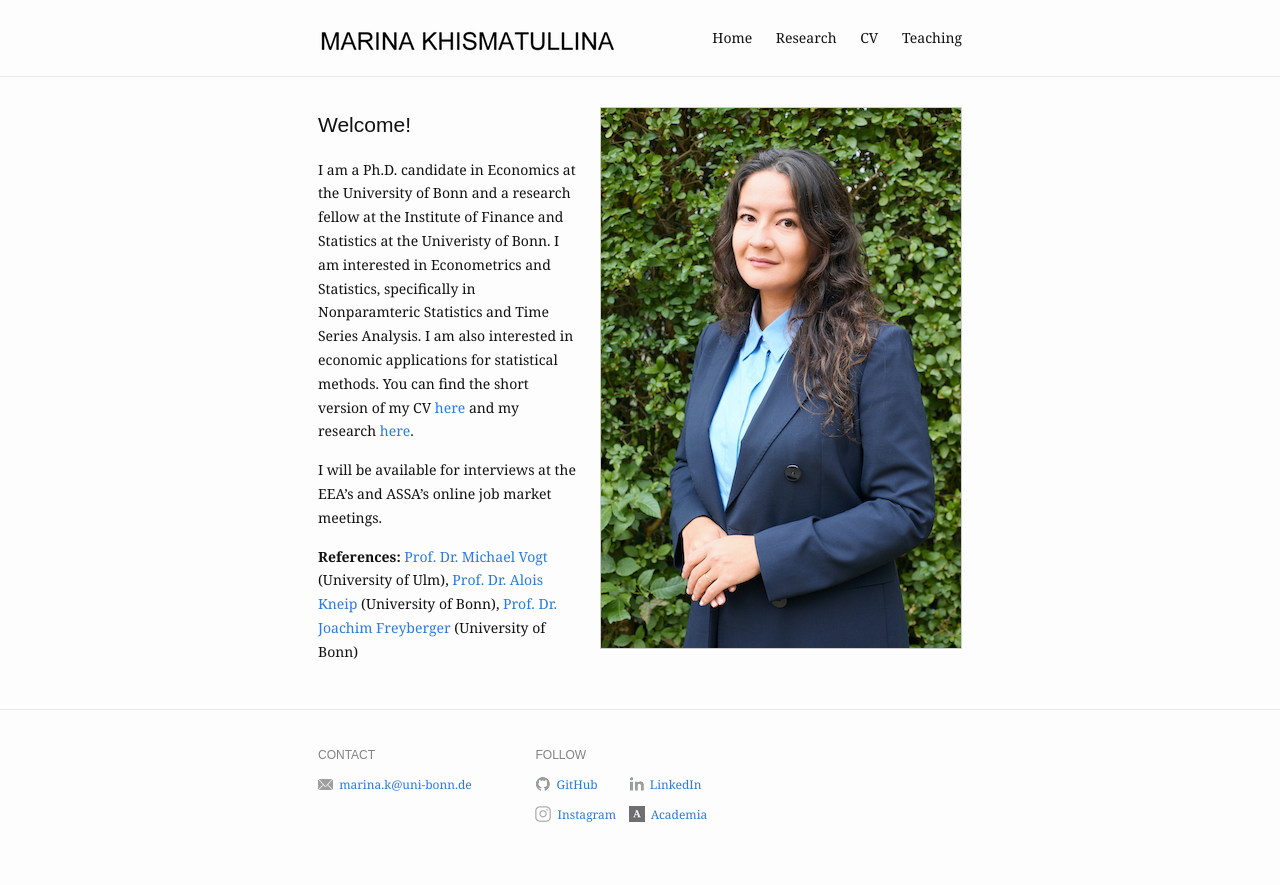
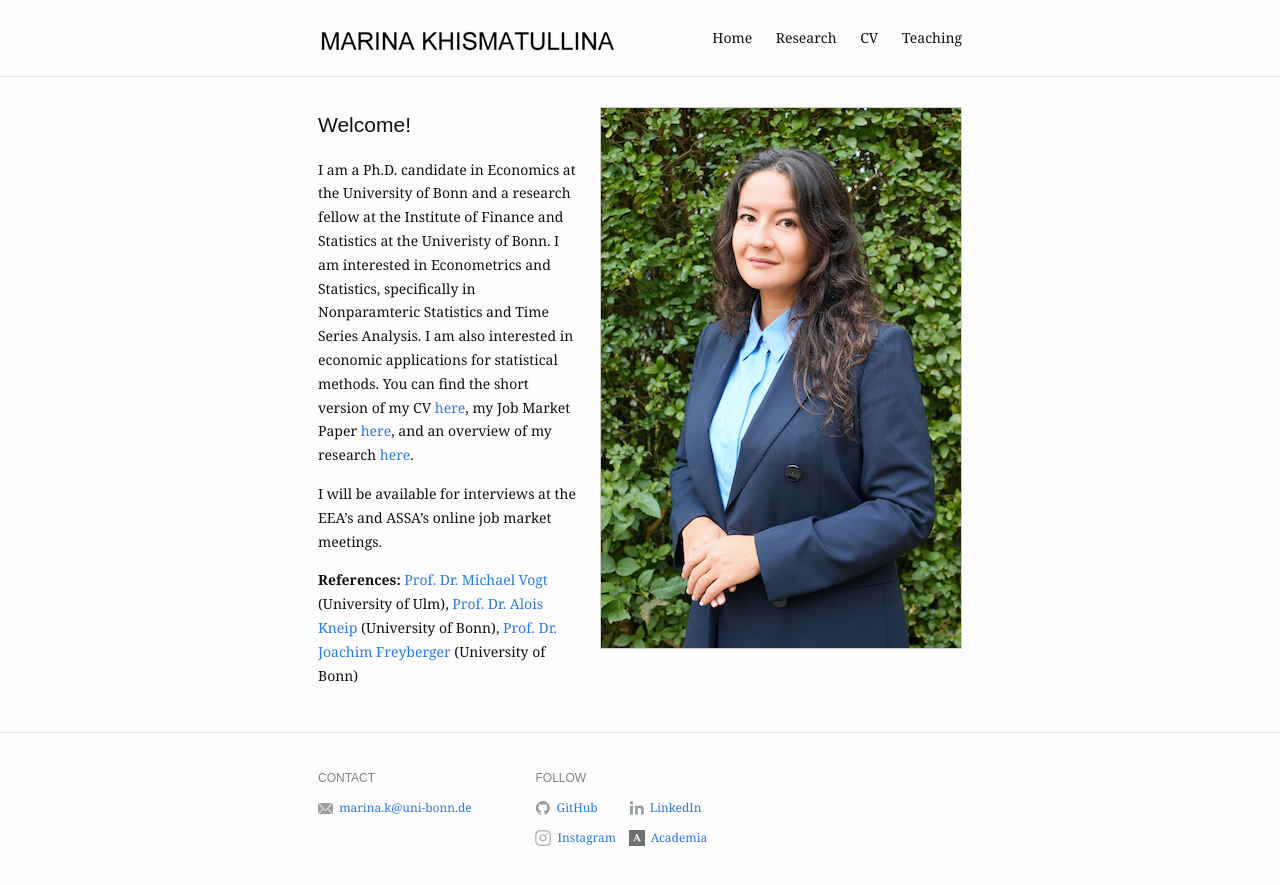
Before and after one commit to marina-khi/marina-khi.github.io, a Jekyll site: the page built from index.markdown, in a window 1280 px wide. Shown: the top 885 px of the page. Built offline with Jekyll 4.4.1, drawn with Linux system fonts in a browser that asks for light colours.

Commit message:
Changed inde

```diff
--- a/index.markdown
+++ b/index.markdown
@@ -10,10 +10,11 @@ profile_picture:
 
 ## Welcome!
 
-I am a Ph.D. candidate in Economics at the University of Bonn and a research fellow at the Institute of Finance and Statistics at the Univeristy of Bonn. I am interested in Econometrics and Statistics, specifically in Nonparamteric Statistics and Time Series Analysis. I am also interested in economic applications for statistical methods. You can find the short version of my CV [here][1] and my research [here][2].
+I am a Ph.D. candidate in Economics at the University of Bonn and a research fellow at the Institute of Finance and Statistics at the Univeristy of Bonn. I am interested in Econometrics and Statistics, specifically in Nonparamteric Statistics and Time Series Analysis. I am also interested in economic applications for statistical methods. You can find the short version of my CV [here][1], my Job Market Paper [here][3], and an overview of my research [here][2].
 
 [1]:{{ site.url }}/download/CV_short.pdf
 [2]:{{ site.url }}/research
+[3]:{{ site.url }}/download/epidemic_paper.pdf
 
 I will be available for interviews at the EEA's and ASSA's online job market meetings.
 
```
Also changed, not shown: 1 other file.
